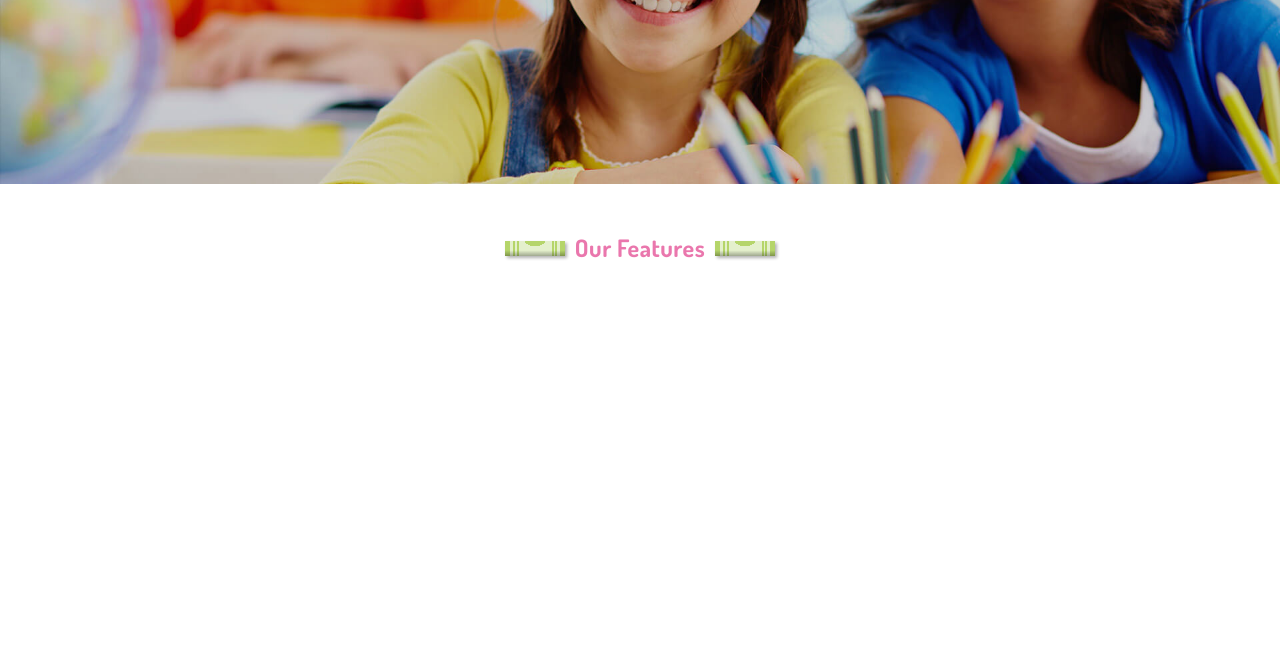
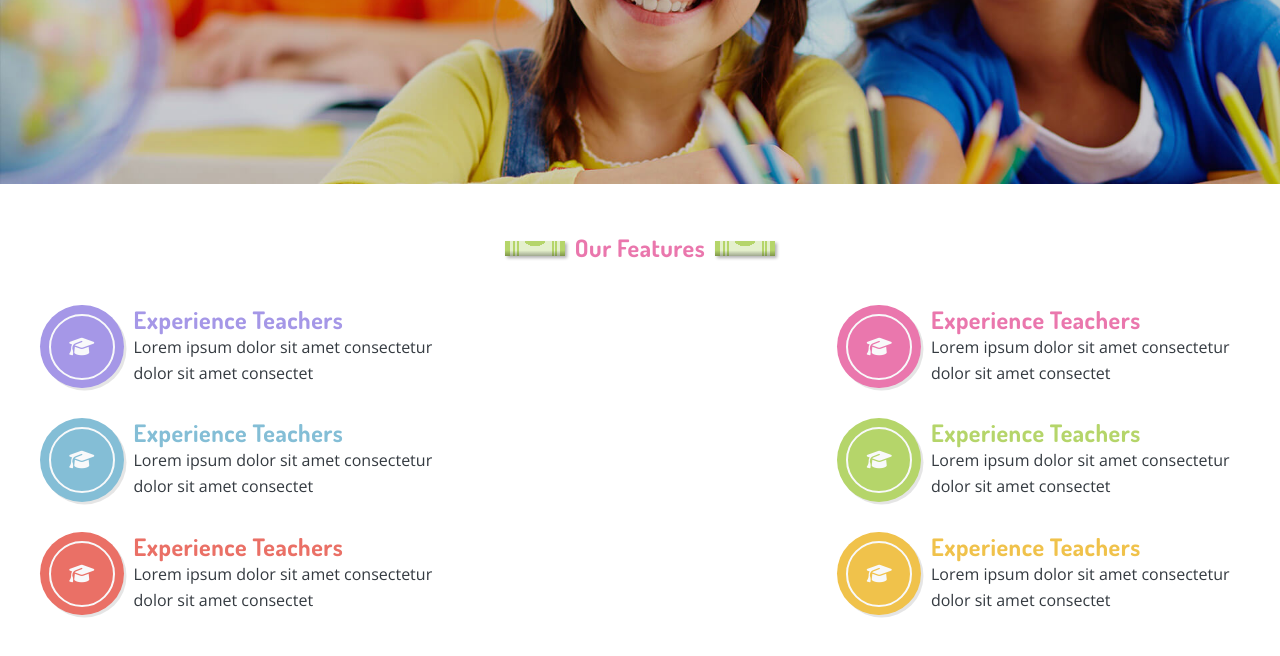
Before and after one commit to timpen123/Guppgiftny, a plain HTML site: page index.html in a window 1280 px wide. Shown: the part 394-1050 px from the top of the page. Before the commit the page ends 800 px from the top, so only its background shows below. Drawn offline with nearby package versions, Linux system fonts and the light colour scheme.

Commit message:
Features

```diff
--- a/css/base.css
+++ b/css/base.css
@@ -120,7 +120,7 @@ body{
 .text-success{color: var(--color-success);}
 .text-info{color: var(--color-info);}
 .text-warning{color: var(--color-warning);}
-.text-danger{color: var(--color-warning);}
+.text-danger{color: var(--color-danger);}
 .text-light{color: var(--color-light);}
 .text-dark{color: var(--color-dark);}
 .text-white{color: var(--color-white);}
--- a/css/flex.css
+++ b/css/flex.css
@@ -12,6 +12,7 @@
 .flex-column {flex-direction: column;}
 .flex-grow{ flex-grow: 1;  }
 .flex-rowreverse {flex-direction: row-reverse;}
+.flex-wrap { flex-wrap: wrap; }
 
 /***  Ailgn och Justift ***/
 
--- a/css/layout.css
+++ b/css/layout.css
@@ -50,7 +50,10 @@
 .p-12 {padding: var(--distance-12);}
 .p-15 {padding: var(--distance-15);}
 
-
+.pl-4, .px-4 {padding-left: var(--distance-4);}
+.pr-4, .px-4 {padding-right: var(--distance-4);}
+.pl-12, .px-12 {padding-left: var(--distance-12);}
+.pr-12, .px-12 {padding-right: var(--distance-12);}
 /****typography ****/
 .text-decoration-none {text-decoration: none; }
 .text-center {text-align: center;}
@@ -72,9 +75,10 @@
 /****Circle****/
 .circle { border-radius: 100%;}
 
+
 /****Shadow ****/
 .shadow-sm { box-shadow: var(--shadow-small-light);}
-
+.shadow-lg {box-shadow: var(--shadow-large-light);}
 /****Bottuns ****/
 nav div a:not(:first-child){margin-left: var(--distance-12);}
 .icon-badge {
@@ -87,6 +91,7 @@ nav div a:not(:first-child){margin-left: var(--distance-12);}
 .border-small-white {border: var(--border-xs-white);}
 .border-radius {border-radius: var(--border-radius-sm);}
 .border-bottom-xs {border-bottom: var(--border-xs);}
+.border-sm { border: var(--border-sm); }
 
 /****Coloured Bar****/
 .bar-height{ height: .3rem;}
@@ -110,3 +115,11 @@ nav div a:not(:first-child){margin-left: var(--distance-12);}
     75% {left: -100%;}
     100% {left: 0%;}
 }
+
+
+/**** Features****/
+.f-width {max-width: 33%;}
+
+/**** Icons****/
+.icon-feature {width: 7.6rem; height: 7.6rem; padding: 0.375rem; }
+.icon-circle { width: 6.2rem; height: 6.2rem; line-height: 6rem; }
--- a/index.html
+++ b/index.html
@@ -161,12 +161,108 @@
 
         </figure>
     </section>
-
+         <!--Features Heading-->
     <section class="d-flex justifty-content-center align-items-center my-15">
         <div class="crayon" style="--crayon-color:#b5d56a; --crayon-paper-color:#e4f0cc; --crayon-line-color: #b5d56a; "></div>
         <h2 class="mx-4 text-cozy">Our Features</h2>
         <div class="crayon" style="--crayon-color:#b5d56a; --crayon-paper-color:#e4f0cc; --crayon-line-color: #b5d56a; "></div>
     </section>
 
+      <!--Features-->
+      <section class="d-flex justifty-content-center mb-15">
+          <div class="d-flex justify-content-between flex-wrap max-width px-12">
+              <!--Feature 1-->
+              <div class="d-flex f-width px-4 mb-12">
+                  <!--Circle with Icon-->
+                  <div class="mr-4">
+                      <div class="bg-primary circle shadow-lg icon-feature position-relative">
+                          <i class="fa fa-graduation-cap text-light text-size-lg centeryXY position-absolute"></i>
+                          <div class="border-sm icon-circle circle centeryXY position-absolute"></div>
+                      </div>
+
+                  </div>
+                  <div class="d-flex flex-column">
+                      <h2 class="text-primary lh-lg">Experience Teachers</h2>
+                      <div>Lorem ipsum dolor sit amet consectetur dolor sit amet consectet</div>
+                  </div>
+              </div>
+              <!--Feature 1-->
+              <div class="d-flex f-width px-4 mb-12">
+                <!--Circle with Icon-->
+                <div class="mr-4">
+                    <div class="bg-cozy circle shadow-lg icon-feature position-relative">
+                        <i class="fa fa-graduation-cap text-light text-size-lg centeryXY position-absolute"></i>
+                        <div class="border-sm icon-circle circle centeryXY position-absolute"></div>
+                    </div>
+
+                </div>
+                <div class="d-flex flex-column">
+                    <h2 class="text-cozy lh-lg">Experience Teachers</h2>
+                    <div>Lorem ipsum dolor sit amet consectetur dolor sit amet consectet</div>
+                </div>
+            </div>
+            <!--Feature 1-->
+            <div class="d-flex f-width px-4 mb-12">
+                <!--Circle with Icon-->
+                <div class="mr-4">
+                    <div class="bg-info circle shadow-lg icon-feature position-relative">
+                        <i class="fa fa-graduation-cap text-light text-size-lg centeryXY position-absolute"></i>
+                        <div class="border-sm icon-circle circle centeryXY position-absolute"></div>
+                    </div>
+
+                </div>
+                <div class="d-flex flex-column">
+                    <h2 class="text-info lh-lg">Experience Teachers</h2>
+                    <div>Lorem ipsum dolor sit amet consectetur dolor sit amet consectet</div>
+                </div>
+            </div>
+            <!--Feature 1-->
+            <div class="d-flex f-width px-4 mb-12">
+                <!--Circle with Icon-->
+                <div class="mr-4">
+                    <div class="bg-success circle shadow-lg icon-feature position-relative">
+                        <i class="fa fa-graduation-cap text-light text-size-lg centeryXY position-absolute"></i>
+                        <div class="border-sm icon-circle circle centeryXY position-absolute"></div>
+                    </div>
+
+                </div>
+                <div class="d-flex flex-column">
+                    <h2 class="text-success lh-lg">Experience Teachers</h2>
+                    <div>Lorem ipsum dolor sit amet consectetur dolor sit amet consectet</div>
+                </div>
+            </div>
+            <!--Feature 1-->
+            <div class="d-flex f-width px-4 mb-12">
+                <!--Circle with Icon-->
+                <div class="mr-4">
+                    <div class="bg-danger circle shadow-lg icon-feature position-relative">
+                        <i class="fa fa-graduation-cap text-light text-size-lg centeryXY position-absolute"></i>
+                        <div class="border-sm icon-circle circle centeryXY position-absolute"></div>
+                    </div>
+
+                </div>
+                <div class="d-flex flex-column">
+                    <h2 class="text-danger lh-lg">Experience Teachers</h2>
+                    <div>Lorem ipsum dolor sit amet consectetur dolor sit amet consectet</div>
+                </div>
+            </div>
+            <!--Feature 1-->
+            <div class="d-flex f-width px-4 mb-12">
+                <!--Circle with Icon-->
+                <div class="mr-4">
+                    <div class="bg-warning circle shadow-lg icon-feature position-relative">
+                        <i class="fa fa-graduation-cap text-light text-size-lg centeryXY position-absolute"></i>
+                        <div class="border-sm icon-circle circle centeryXY position-absolute"></div>
+                    </div>
+
+                </div>
+                <div class="d-flex flex-column">
+                    <h2 class="text-warning lh-lg">Experience Teachers</h2>
+                    <div>Lorem ipsum dolor sit amet consectetur dolor sit amet consectet</div>
+                </div>
+            </div>
+          </div>
+      </section>
+
 </body>
 </html>
```
